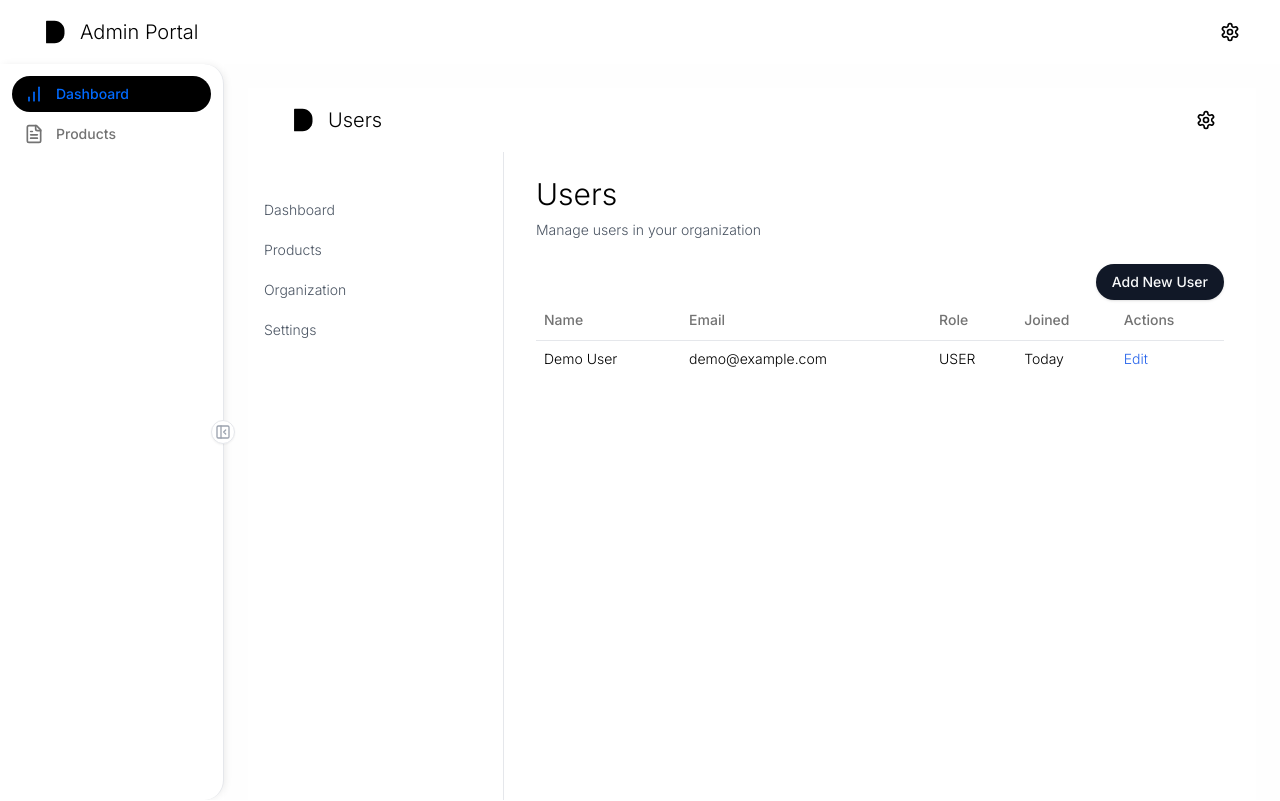
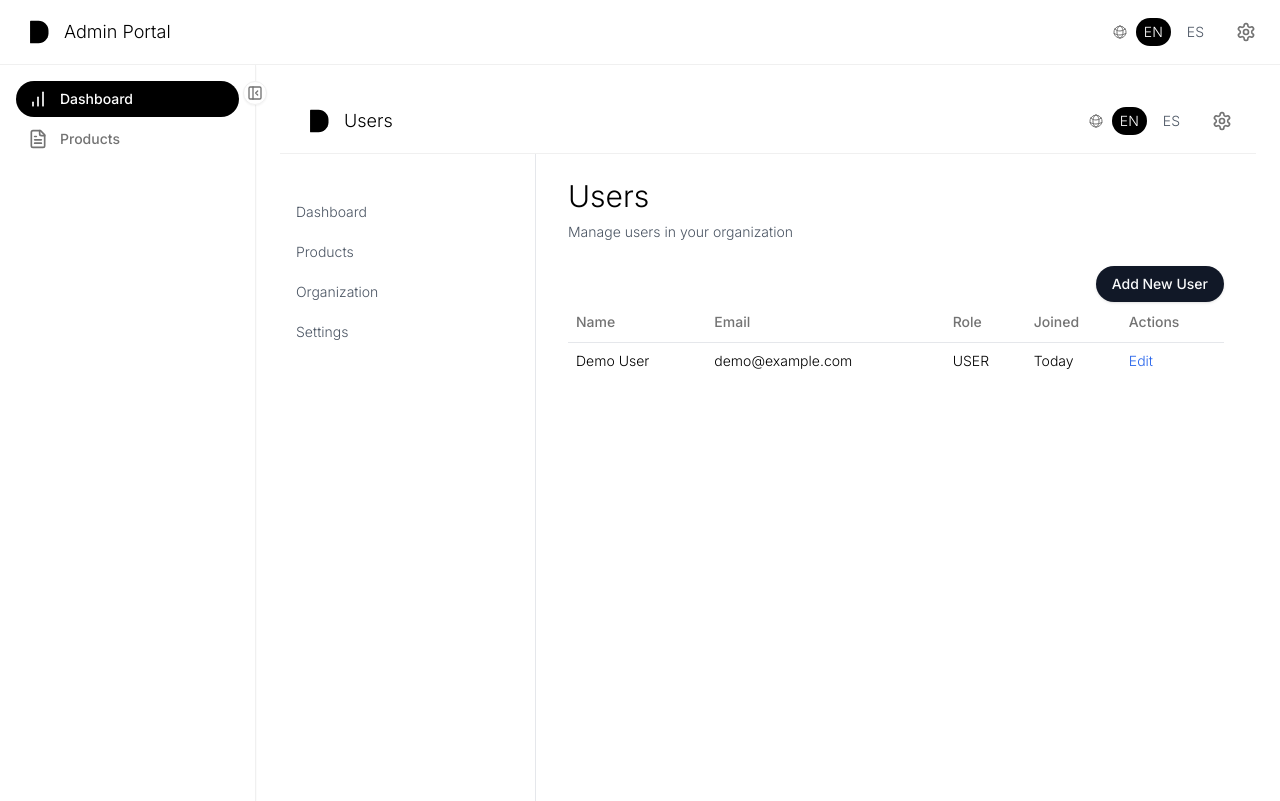
Before and after one commit to juanmgualteros/droker-agentic-hub, a Next.js app: page /en/admin/users in a window 1280 px wide. Built offline with nearby package versions, Linux system fonts and the light colour scheme; sample sign-in values are in the browser's storage.

Commit message:
fix: update admin and superadmin portals to use design system

```diff
--- a/src/app/[locale]/admin/page.tsx
+++ b/src/app/[locale]/admin/page.tsx
@@ -6,8 +6,8 @@ export default function AdminDashboard() {
   return (
     <div className="space-y-6">
       <div>
-        <h1 className="text-2xl font-semibold text-gray-900">Dashboard</h1>
-        <p className="mt-1 text-sm text-gray-500">
+        <h1 className="text-2xl font-light text-foreground">Dashboard</h1>
+        <p className="mt-1 text-sm text-muted-foreground">
           Welcome to your organization's admin portal
         </p>
       </div>
--- a/src/app/[locale]/superadmin/settings/page.tsx
+++ b/src/app/[locale]/superadmin/settings/page.tsx
@@ -10,79 +10,44 @@ export default function SettingsPage() {
 
   return (
     <div className="space-y-6">
-      <div className="flex justify-between items-center">
       <div>
-          <h1 className="text-2xl font-light text-gray-900">Settings</h1>
-          <p className="mt-1 text-sm text-gray-500">
+        <h1 className="text-2xl font-light text-foreground">Settings</h1>
+        <p className="text-sm text-muted-foreground">
           Configure system-wide settings and preferences
         </p>
       </div>
-      </div>
 
-      <div className="mt-8">
-        <div className="bg-white shadow-sm rounded-lg">
-          <div className="px-4 py-5 sm:p-6">
-            <div className="space-y-4">
+      <div className="grid grid-cols-1 gap-6">
+        <div className="flex items-center justify-between p-6 bg-card rounded-lg border border-border">
           <div>
-                <h3 className="text-lg font-light text-gray-900">System Configuration</h3>
-                <p className="mt-1 text-sm text-gray-500">
-                  Basic system settings and configurations
-                </p>
-              </div>
-
-              <div className="grid grid-cols-1 gap-6 mt-6">
-                <div className="flex items-center justify-between">
-                  <div>
-                    <h4 className="text-sm font-medium text-gray-900">Branding Settings</h4>
-                    <p className="text-sm text-gray-500">
+            <h4 className="text-sm font-medium text-foreground">Branding Settings</h4>
+            <p className="text-sm text-muted-foreground">
               Customize your company logo and branding
             </p>
           </div>
           <Link href={`/${locale}/superadmin/settings/branding`}>
-                    <Button className="text-white bg-black hover:bg-gray-800">
-                      Configure
-                    </Button>
+            <Button>Configure</Button>
           </Link>
         </div>
 
-                <div className="flex items-center justify-between">
+        <div className="flex items-center justify-between p-6 bg-card rounded-lg border border-border">
           <div>
-                    <h4 className="text-sm font-medium text-gray-900">Maintenance Mode</h4>
-                    <p className="text-sm text-gray-500">
+            <h4 className="text-sm font-medium text-foreground">Maintenance Mode</h4>
+            <p className="text-sm text-muted-foreground">
               Enable maintenance mode to prevent user access during updates
             </p>
           </div>
-                  <Button className="text-white bg-black hover:bg-gray-800">
-                    Enable
-                  </Button>
+          <Button>Enable</Button>
         </div>
 
-                <div className="flex items-center justify-between">
+        <div className="flex items-center justify-between p-6 bg-card rounded-lg border border-border">
           <div>
-                    <h4 className="text-sm font-medium text-gray-900">System Notifications</h4>
-                    <p className="text-sm text-gray-500">
+            <h4 className="text-sm font-medium text-foreground">System Notifications</h4>
+            <p className="text-sm text-muted-foreground">
               Configure system-wide notification preferences
             </p>
           </div>
-                  <Button className="text-white bg-black hover:bg-gray-800">
-                    Configure
-                  </Button>
-                </div>
-
-                <div className="flex items-center justify-between">
-                  <div>
-                    <h4 className="text-sm font-medium text-gray-900">Backup Settings</h4>
-                    <p className="text-sm text-gray-500">
-                      Configure automatic backup schedule and retention
-                    </p>
-                  </div>
-                  <Button className="text-white bg-black hover:bg-gray-800">
-                    Configure
-                  </Button>
-                </div>
-              </div>
-            </div>
-          </div>
+          <Button>Configure</Button>
         </div>
       </div>
     </div>
--- a/src/components/layout/PortalLayout.tsx
+++ b/src/components/layout/PortalLayout.tsx
@@ -92,66 +92,52 @@ export function PortalLayout({ children, title, locale, portalType }: PortalLayo
         {/* Sidebar */}
         <aside
           className={cn(
-            "relative bg-card transition-all duration-300 ease-in-out border-r border-gray-200 shadow-[2px_0_8px_-2px_rgba(0,0,0,0.1)] rounded-tr-md rounded-br-md",
-            isSidebarOpen ? "w-56" : "w-16"
+            "relative bg-card transition-all duration-300 ease-in-out border-r border-border shadow-sm",
+            isSidebarOpen ? "w-64" : "w-16"
           )}
         >
           {/* Toggle Button */}
           <Button
             variant="ghost"
             size="icon"
-            className="absolute -right-3 top-1/2 -translate-y-1/2 h-6 w-6 rounded-full border border-gray-200 bg-white shadow-sm hover:bg-gray-50"
+            className="absolute -right-3 top-4 h-6 w-6 rounded-full border border-border bg-background shadow-sm hover:bg-muted"
             onClick={() => setIsSidebarOpen(!isSidebarOpen)}
           >
             {isSidebarOpen ? (
-              <PanelLeftClose className="h-4 w-4 text-gray-400" />
+              <PanelLeftClose className="h-4 w-4 text-muted-foreground" />
             ) : (
-              <PanelLeftOpen className="h-4 w-4 text-gray-400" />
+              <PanelLeftOpen className="h-4 w-4 text-muted-foreground" />
             )}
           </Button>
 
-          <div className="p-3">
-            <nav className="space-y-1">
-              {navigation.map((item) => {
-                const isActive = pathname.includes(item.href);
-                return (
+          {/* Navigation */}
+          <nav className="space-y-1 p-4">
+            {navigation.map((item) => (
               <Link
                 key={item.name}
                 href={`/${locale}${item.href}`}
                 className={cn(
                   "flex items-center px-3 py-2 text-sm font-medium rounded-md transition-colors",
-                      isActive
+                  pathname.startsWith(`/${locale}${item.href}`)
                     ? "bg-primary text-primary-foreground"
                     : "text-muted-foreground hover:bg-muted hover:text-foreground"
                 )}
-                    title={!isSidebarOpen ? item.name : undefined}
               >
-                    <item.icon
-                      className={cn(
-                        "h-5 w-5 flex-shrink-0",
-                        isActive
-                          ? "text-[hsl(215_100%_50%)]"
-                          : "text-muted-foreground group-hover:text-foreground"
-                      )}
-                    />
-                    {isSidebarOpen && (
-                      <span className={cn(
-                        "ml-3 truncate",
-                        isActive
-                          ? "text-[hsl(215_100%_50%)]"
+                <item.icon className={cn(
+                  "mr-3 h-5 w-5",
+                  pathname.startsWith(`/${locale}${item.href}`)
+                    ? "text-primary-foreground"
                     : "text-muted-foreground"
-                      )}>{item.name}</span>
-                    )}
+                )} />
+                {isSidebarOpen && item.name}
               </Link>
-                );
-              })}
+            ))}
           </nav>
-          </div>
         </aside>
 
         {/* Main Content */}
-        <main className="flex-1 overflow-auto bg-muted/10">
-          <div className="container mx-auto p-6">
+        <main className="flex-1 overflow-y-auto bg-background p-6">
+          <div className="max-w-7xl mx-auto">
             {children}
           </div>
         </main>
--- a/src/components/ui/portal-header.tsx
+++ b/src/components/ui/portal-header.tsx
@@ -26,62 +26,69 @@ interface PortalHeaderProps {
 
 export function PortalHeader({ title, locale, isHome = false, userName, isAdmin, organizationName }: PortalHeaderProps) {
   const router = useRouter();
-  const [userRole, setUserRole] = useState('');
+  const [mounted, setMounted] = useState(false);
 
   useEffect(() => {
-    if (typeof window !== 'undefined') {
-      setUserRole(localStorage.getItem('userRole') || '');
-    }
+    setMounted(true);
   }, []);
 
   const handleLogout = () => {
-    localStorage.removeItem('isAuthenticated');
-    localStorage.removeItem('userRole');
-    document.cookie = 'isAuthenticated=false; path=/; expires=Thu, 01 Jan 1970 00:00:00 GMT';
-    document.cookie = 'userRole=; path=/; expires=Thu, 01 Jan 1970 00:00:00 GMT';
+    localStorage.removeItem("isAuthenticated");
+    localStorage.removeItem("userRole");
+    document.cookie = "isAuthenticated=false; path=/; expires=Thu, 01 Jan 1970 00:00:00 GMT";
+    document.cookie = "userRole=; path=/; expires=Thu, 01 Jan 1970 00:00:00 GMT";
     router.replace(`/${locale}/login`);
   };
 
-  const getPortalHomeUrl = () => {
-    return `/${locale}/${userRole}`;
-  };
-
-  // If it's the home page, show only language selection
-  if (isHome) {
-    return (
-      <header className="h-16 bg-white flex items-center justify-end px-8">
-        <LanguageSelector locale={locale} />
-      </header>
-    );
+  if (!mounted) {
+    return null;
   }
 
   return (
-    <header className="h-16 bg-white flex items-center px-8">
-      <div className="flex-1 flex items-center gap-4">
-        <Link href={getPortalHomeUrl()} className="flex items-center gap-2">
-          <Logo src="/images/droker-logo.svg" size="md" className="text-black" />
-          <span className="text-xl font-light text-black">{title}</span>
+    <header className="sticky top-0 z-50 w-full border-b border-border bg-background/95 backdrop-blur supports-[backdrop-filter]:bg-background/60">
+      <div className="container flex h-16 items-center justify-between">
+        <div className="flex items-center gap-4">
+          <Link href={`/${locale}`} className="flex items-center space-x-2">
+            <Logo className="h-6 w-6" />
+            <span className="text-lg font-light text-foreground">{title}</span>
           </Link>
         </div>
+
         <div className="flex items-center gap-4">
+          <LanguageSelector locale={locale} />
+
           <DropdownMenu>
             <DropdownMenuTrigger asChild>
               <Button variant="ghost" size="icon">
-              <Settings className="h-5 w-5" />
+                <Settings className="h-5 w-5 text-muted-foreground" />
               </Button>
             </DropdownMenuTrigger>
             <DropdownMenuContent align="end">
-            <DropdownMenuItem className="cursor-pointer">
-              <LanguageSelector locale={locale} />
+              {isAdmin && (
+                <>
+                  <DropdownMenuItem className="text-sm">
+                    <span className="font-medium">{userName}</span>
+                  </DropdownMenuItem>
+                  <DropdownMenuItem className="text-sm text-muted-foreground">
+                    {organizationName}
                   </DropdownMenuItem>
                   <DropdownMenuSeparator />
-            <DropdownMenuItem onClick={handleLogout} className="cursor-pointer">
+                </>
+              )}
+              <DropdownMenuItem asChild>
+                <Link href={`/${locale}/admin/settings`} className="flex items-center">
+                  <Settings className="mr-2 h-4 w-4" />
+                  <span>Settings</span>
+                </Link>
+              </DropdownMenuItem>
+              <DropdownMenuItem onClick={handleLogout} className="text-destructive">
                 <LogOut className="mr-2 h-4 w-4" />
-              <span>Log out</span>
+                <span>Logout</span>
               </DropdownMenuItem>
             </DropdownMenuContent>
           </DropdownMenu>
         </div>
+      </div>
     </header>
   );
 }
```
Lines whose indentation alone changed are shown as unchanged.
